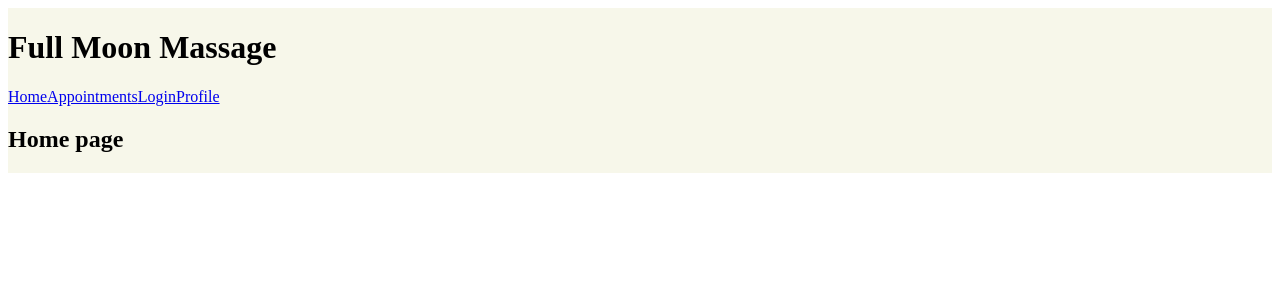
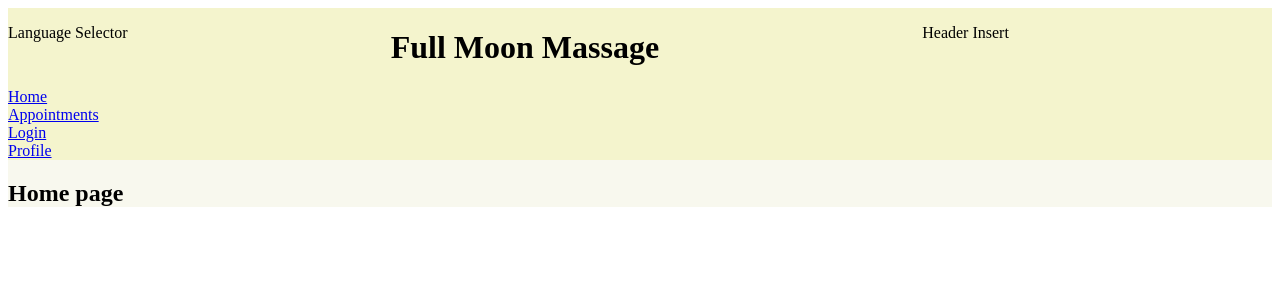
Before and after one commit to DamianDM2006/massage-freelance, a React (Vite) app: page / in a window 1280 px wide. Shown: the top 300 px of the page. Built offline with nearby package versions, Linux system fonts and the light colour scheme.

Commit message:
Added elements to <header/>.

```diff
--- a/src/index.css
+++ b/src/index.css
@@ -1,4 +1,28 @@
+header {
+  background-color: rgb(244, 244, 205); /*beige-ish*/
+  display: grid;
+  grid-template-areas:
+    "language title insert"
+    "menu title insert";
+}
+
+.insert {
+  grid-area: insert;
+}
+
+.language {
+  grid-area: language;
+}
+
+.menu {
+  display: grid;
+  grid-area: menu;
+}
+
 .page {
-  display: grid;
-  background-color: rgb(247, 247, 234); /*beige*/
+  background-color: rgb(248, 248, 238); /*beige-ish*/
 }
+
+.title {
+  grid-area: title;
+}
--- /dev/null
+++ b/src/layout/HeadInsert.jsx
@@ -0,0 +1,9 @@
+const HeadInsert = () => {
+  return (
+    <div className="insert">
+      <p>Header Insert</p>
+    </div>
+  )
+};
+
+export default HeadInsert;
--- /dev/null
+++ b/src/layout/LanguageSelect.jsx
@@ -0,0 +1,9 @@
+const LanguageSelect = () => {
+  return (
+    <div className="language">
+      <p>Language Selector</p>
+    </div>
+  )
+};
+
+export default LanguageSelect;
--- a/src/layout/Layout.jsx
+++ b/src/layout/Layout.jsx
@@ -6,13 +6,17 @@
 import { Outlet } from "react-router";
 
 import NavBar from "./NavBar.jsx";
+import LanguageSelect from "./LanguageSelect.jsx";
+import HeadInsert from"./HeadInsert.jsx";
 
 const Layout = () => {
   return (
     <div className="page">
-      <header>
+      <header className="title">
         <h1>Full Moon Massage</h1>
         <NavBar />
+        <LanguageSelect />
+        <HeadInsert />
       </header>
       <main>
         <Outlet />
```
